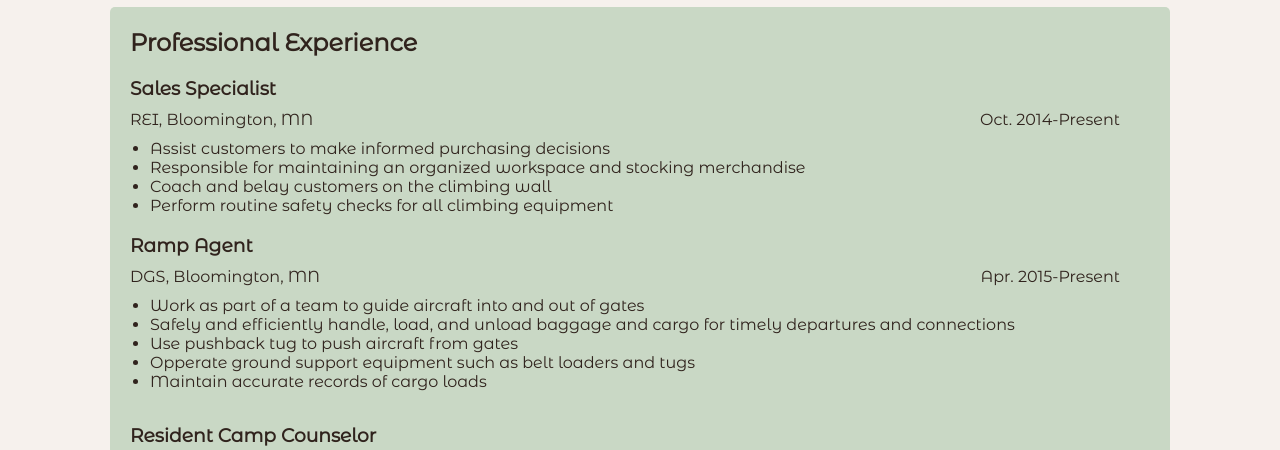
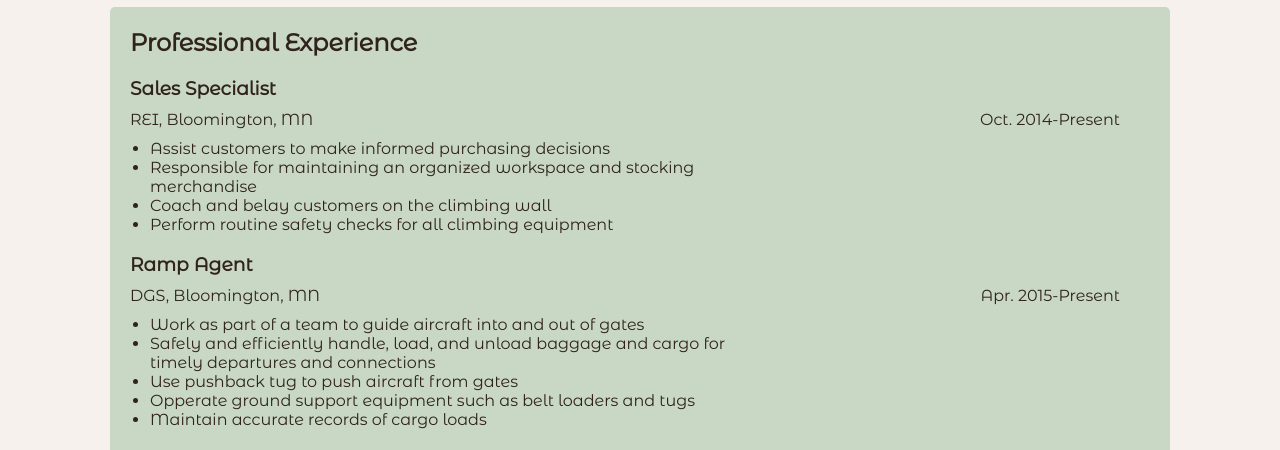
Before and after one commit to KaileyJo/KaileyJo.github.io, a plain HTML site: page index.html in a window 1280 px wide. Shown: the part 441-891 px from the top of the page. Drawn offline with Linux system fonts and the light colour scheme.

Commit message:
Update stylesheet.css

```diff
--- a/stylesheet.css
+++ b/stylesheet.css
@@ -145,3 +145,7 @@ img {
 #professional h3 {
     margin-bottom: 5px;
 }
+
+#professional li {
+    width: 600px;
+}
```
